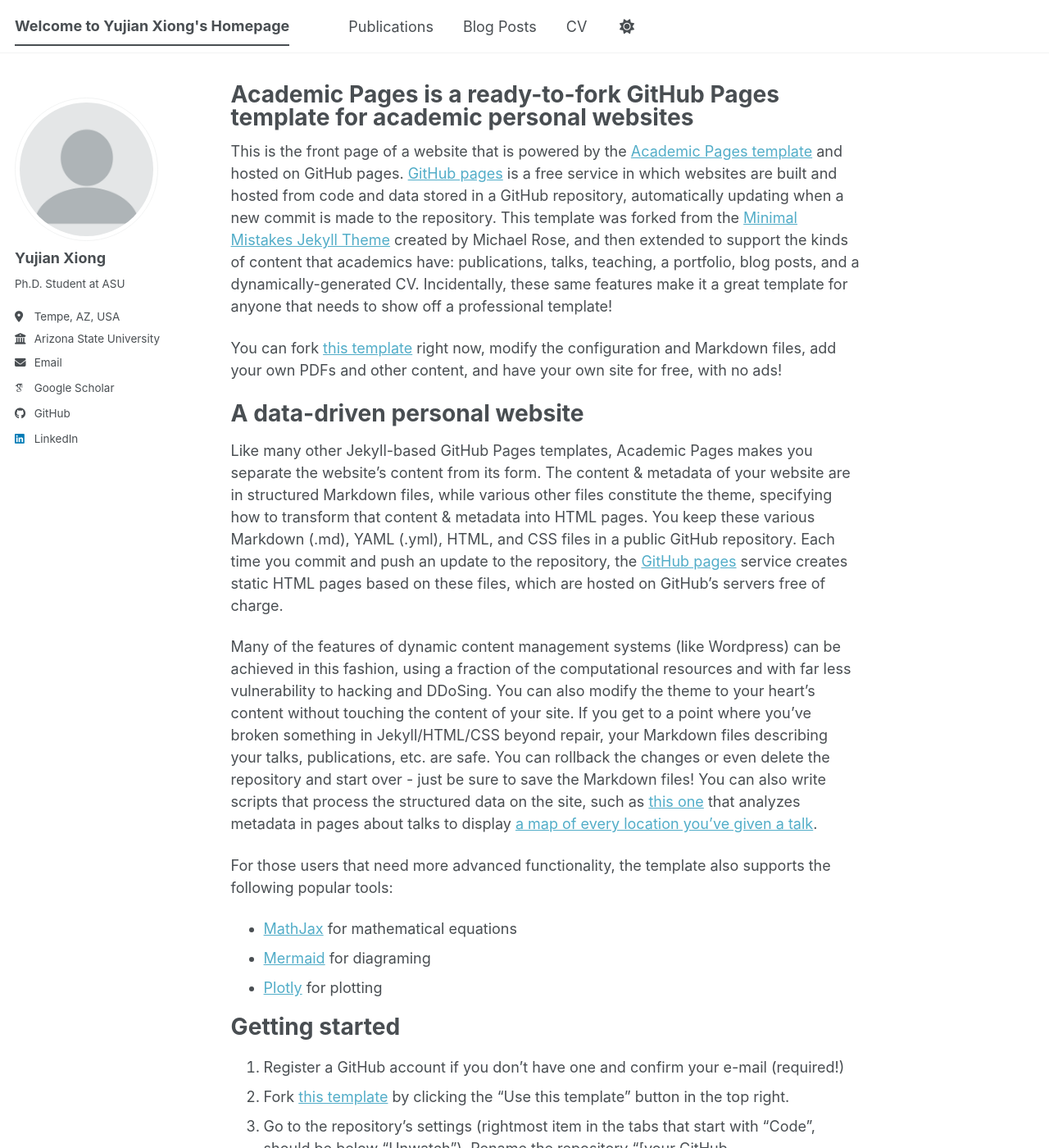
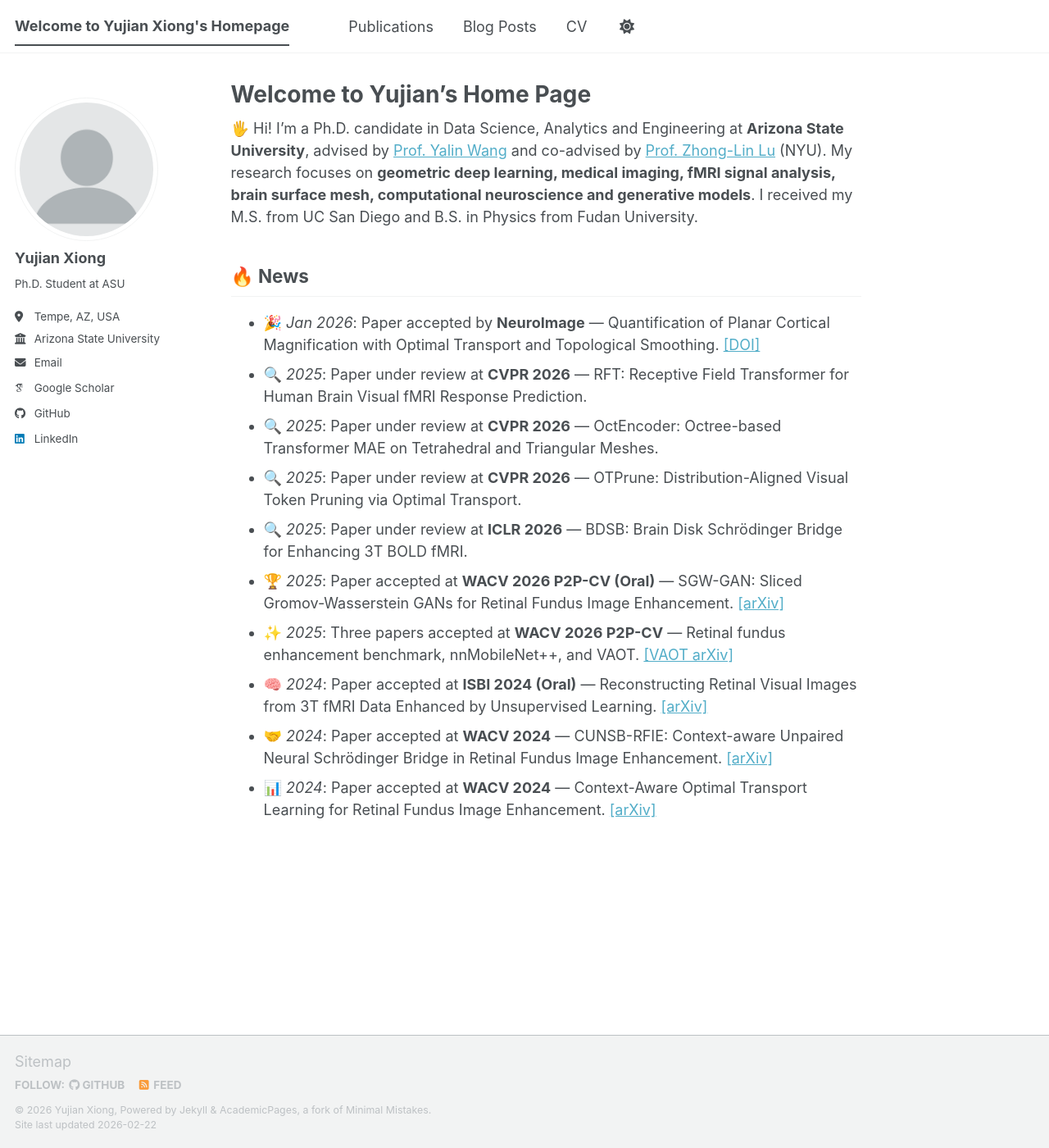
Before and after one commit to PigeonXiong/PigeonXiong.github.io, a Jekyll site: the page built from _pages/about.md, in a window 1280 px wide and 1400 px high. Shown: the whole window at 82% size. Built offline with Jekyll 4.4.1, drawn with Linux system fonts in a browser that asks for light colours; some web fonts are replaced; a script bundle is joined from its source files by our own code; library files that are not in the unit come from our copies; some of the changed text lies outside the part shown.

Commit message:
Revise about page with personal details and updates
Updated the title and content to reflect personal information and recent research achievements.

```diff
--- a/_pages/about.md
+++ b/_pages/about.md
@@ -1,56 +1,28 @@
 ---
 permalink: /
-title: "Academic Pages is a ready-to-fork GitHub Pages template for academic personal websites"
+title: "Welcome to Yujian's Home Page"
 author_profile: true
 redirect_from:
   - /about/
   - /about.html
 ---
 
-This is the front page of a website that is powered by the [Academic Pages template](https://github.com/academicpages/academicpages.github.io) and hosted on GitHub pages. [GitHub pages](https://pages.github.com) is a free service in which websites are built and hosted from code and data stored in a GitHub repository, automatically updating when a new commit is made to the repository. This template was forked from the [Minimal Mistakes Jekyll Theme](https://mmistakes.github.io/minimal-mistakes/) created by Michael Rose, and then extended to support the kinds of content that academics have: publications, talks, teaching, a portfolio, blog posts, and a dynamically-generated CV. Incidentally, these same features make it a great template for anyone that needs to show off a professional template!
+🖐️ Hi! I'm a Ph.D. candidate in Data Science, Analytics and Engineering at **Arizona State University**,
+advised by [Prof. Yalin Wang](https://gsl.lab.asu.edu/) and
+co-advised by [Prof. Zhong-Lin Lu](https://bcs.shanghai.nyu.edu/en/peoples/faculty-affiliates/zhong-lin-lu) (NYU).
+My research focuses on **geometric deep learning, medical imaging, fMRI signal analysis,
+brain surface mesh, computational neuroscience and generative models**.
+I received my M.S. from UC San Diego and B.S. in Physics from Fudan University.
 
- You can fork [this template](https://github.com/academicpages/academicpages.github.io) right now, modify the configuration and Markdown files, add your own PDFs and other content, and have your own site for free, with no ads!
+## 🔥 News
 
-A data-driven personal website
-======
-Like many other Jekyll-based GitHub Pages templates, Academic Pages makes you separate the website's content from its form. The content & metadata of your website are in structured Markdown files, while various other files constitute the theme, specifying how to transform that content & metadata into HTML pages. You keep these various Markdown (.md), YAML (.yml), HTML, and CSS files in a public GitHub repository. Each time you commit and push an update to the repository, the [GitHub pages](https://pages.github.com/) service creates static HTML pages based on these files, which are hosted on GitHub's servers free of charge.
-
-Many of the features of dynamic content management systems (like Wordpress) can be achieved in this fashion, using a fraction of the computational resources and with far less vulnerability to hacking and DDoSing. You can also modify the theme to your heart's content without touching the content of your site. If you get to a point where you've broken something in Jekyll/HTML/CSS beyond repair, your Markdown files describing your talks, publications, etc. are safe. You can rollback the changes or even delete the repository and start over - just be sure to save the Markdown files! You can also write scripts that process the structured data on the site, such as [this one](https://github.com/academicpages/academicpages.github.io/blob/master/talkmap.ipynb) that analyzes metadata in pages about talks to display [a map of every location you've given a talk](https://academicpages.github.io/talkmap.html).
-
-For those users that need more advanced functionality, the template also supports the following popular tools:
-- [MathJax](https://www.mathjax.org/) for mathematical equations
-- [Mermaid](https://mermaid.js.org/) for diagraming
-- [Plotly](https://plotly.com/javascript/) for plotting
-
-Getting started
-======
-1. Register a GitHub account if you don't have one and confirm your e-mail (required!)
-1. Fork [this template](https://github.com/academicpages/academicpages.github.io) by clicking the "Use this template" button in the top right.
-1. Go to the repository's settings (rightmost item in the tabs that start with "Code", should be below "Unwatch"). Rename the repository "[your GitHub username].github.io", which will also be your website's URL.
-1. Set site-wide configuration and create content & metadata (see below -- also see [this set of diffs](https://archive.is/3TPas) showing what files were changed to set up [an example site](https://getorg-testacct.github.io) for a user with the username "getorg-testacct")
-1. Upload any files (like PDFs, .zip files, etc.) to the files/ directory. They will appear at https://[your GitHub username].github.io/files/example.pdf.
-1. Check status by going to the repository settings, in the "GitHub pages" section
-
-Site-wide configuration
-------
-The main configuration file for the site is in the base directory in [_config.yml](https://github.com/academicpages/academicpages.github.io/blob/master/_config.yml), which defines the content in the sidebars and other site-wide features. You will need to replace the default variables with ones about yourself and your site's github repository. The configuration file for the top menu is in [_data/navigation.yml](https://github.com/academicpages/academicpages.github.io/blob/master/_data/navigation.yml). For example, if you don't have a portfolio or blog posts, you can remove those items from that navigation.yml file to remove them from the header.
-
-Create content & metadata
-------
-For site content, there is one Markdown file for each type of content, which are stored in directories like _publications, _talks, _posts, _teaching, or _pages. For example, each talk is a Markdown file in the [_talks directory](https://github.com/academicpages/academicpages.github.io/tree/master/_talks). At the top of each Markdown file is structured data in YAML about the talk, which the theme will parse to do lots of cool stuff. The same structured data about a talk is used to generate the list of talks on the [Talks page](https://academicpages.github.io/talks), each [individual page](https://academicpages.github.io/talks/2012-03-01-talk-1) for specific talks, the talks section for the [CV page](https://academicpages.github.io/cv), and the [map of places you've given a talk](https://academicpages.github.io/talkmap.html) (if you run this [python file](https://github.com/academicpages/academicpages.github.io/blob/master/talkmap.py) or [Jupyter notebook](https://github.com/academicpages/academicpages.github.io/blob/master/talkmap.ipynb), which creates the HTML for the map based on the contents of the _talks directory).
-
-**Markdown generator**
-
-The repository includes [a set of Jupyter notebooks](https://github.com/academicpages/academicpages.github.io/tree/master/markdown_generator
-) that converts a CSV containing structured data about talks or presentations into individual Markdown files that will be properly formatted for the Academic Pages template. The sample CSVs in that directory are the ones I used to create my own personal website at stuartgeiger.com. My usual workflow is that I keep a spreadsheet of my publications and talks, then run the code in these notebooks to generate the Markdown files, then commit and push them to the GitHub repository.
-
-How to edit your site's GitHub repository
-------
-Many people use a git client to create files on their local computer and then push them to GitHub's servers. If you are not familiar with git, you can directly edit these configuration and Markdown files directly in the github.com interface. Navigate to a file (like [this one](https://github.com/academicpages/academicpages.github.io/blob/master/_talks/2012-03-01-talk-1.md) and click the pencil icon in the top right of the content preview (to the right of the "Raw | Blame | History" buttons). You can delete a file by clicking the trashcan icon to the right of the pencil icon. You can also create new files or upload files by navigating to a directory and clicking the "Create new file" or "Upload files" buttons.
-
-Example: editing a Markdown file for a talk
-![Editing a Markdown file for a talk](/images/editing-talk.png)
-
-For more info
-------
-More info about configuring Academic Pages can be found in [the guide](https://academicpages.github.io/markdown/), the [growing wiki](https://github.com/academicpages/academicpages.github.io/wiki), and you can always [ask a question on GitHub](https://github.com/academicpages/academicpages.github.io/discussions). The [guides for the Minimal Mistakes theme](https://mmistakes.github.io/minimal-mistakes/docs/configuration/) (which this theme was forked from) might also be helpful.
+* 🎉 *Jan 2026*: Paper accepted by **NeuroImage** — Quantification of Planar Cortical Magnification with Optimal Transport and Topological Smoothing. [[DOI]](https://doi.org/10.1016/neuroimage.2026.121690)
+* 🔍 *2025*: Paper under review at **CVPR 2026** — RFT: Receptive Field Transformer for Human Brain Visual fMRI Response Prediction.
+* 🔍 *2025*: Paper under review at **CVPR 2026** — OctEncoder: Octree-based Transformer MAE on Tetrahedral and Triangular Meshes.
+* 🔍 *2025*: Paper under review at **CVPR 2026** — OTPrune: Distribution-Aligned Visual Token Pruning via Optimal Transport.
+* 🔍 *2025*: Paper under review at **ICLR 2026** — BDSB: Brain Disk Schrödinger Bridge for Enhancing 3T BOLD fMRI.
+* 🏆 *2025*: Paper accepted at **WACV 2026 P2P-CV (Oral)** — SGW-GAN: Sliced Gromov-Wasserstein GANs for Retinal Fundus Image Enhancement. [[arXiv]](https://arxiv.org/abs/2601.13417)
+* ✨ *2025*: Three papers accepted at **WACV 2026 P2P-CV** — Retinal fundus enhancement benchmark, nnMobileNet++, and VAOT. [[VAOT arXiv]](https://arxiv.org/abs/2511.18763)
+* 🧠 *2024*: Paper accepted at **ISBI 2024 (Oral)** — Reconstructing Retinal Visual Images from 3T fMRI Data Enhanced by Unsupervised Learning. [[arXiv]](https://arxiv.org/abs/2404.05107)
+* 🤝 *2024*: Paper accepted at **WACV 2024** — CUNSB-RFIE: Context-aware Unpaired Neural Schrödinger Bridge in Retinal Fundus Image Enhancement. [[arXiv]](https://arxiv.org/abs/2409.10966)
+* 📊 *2024*: Paper accepted at **WACV 2024** — Context-Aware Optimal Transport Learning for Retinal Fundus Image Enhancement. [[arXiv]](https://arxiv.org/abs/2409.07862)
```
